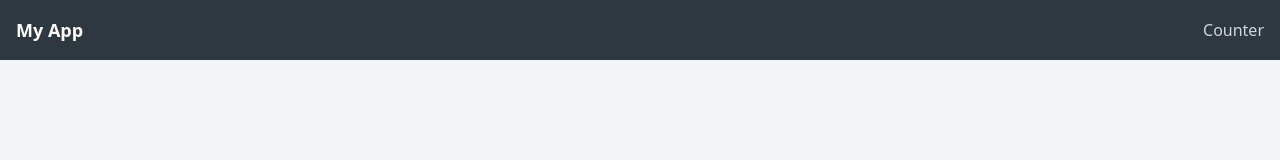
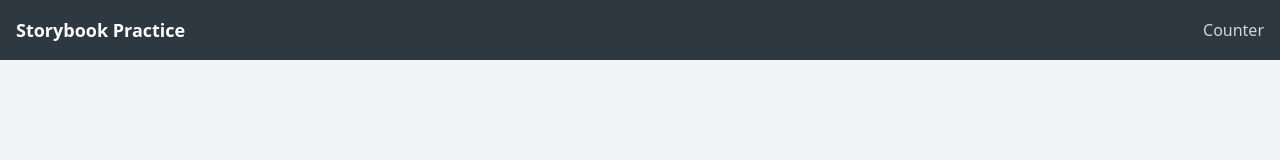
Before and after one commit to Reny8/Storybook-Practice, a React (Vite) app in the folder vite-project/: page / in a window 1280 px wide. Shown: the top 160 px of the page. Built offline with nearby package versions, Linux system fonts and the light colour scheme.

Commit message:
Update Nav Title

```diff
--- a/vite-project/src/App.tsx
+++ b/vite-project/src/App.tsx
@@ -6,7 +6,11 @@ function App() {
   return (
     <>
       <BrowserRouter>
-        <NavBar title="My App" links={links} backgroundColor="#2e3841" />
+        <NavBar
+          title="Storybook Practice"
+          links={links}
+          backgroundColor="#2e3841"
+        />
         <Routes>
           <Route path="/" element={<CounterPage />} />
         </Routes>
```
